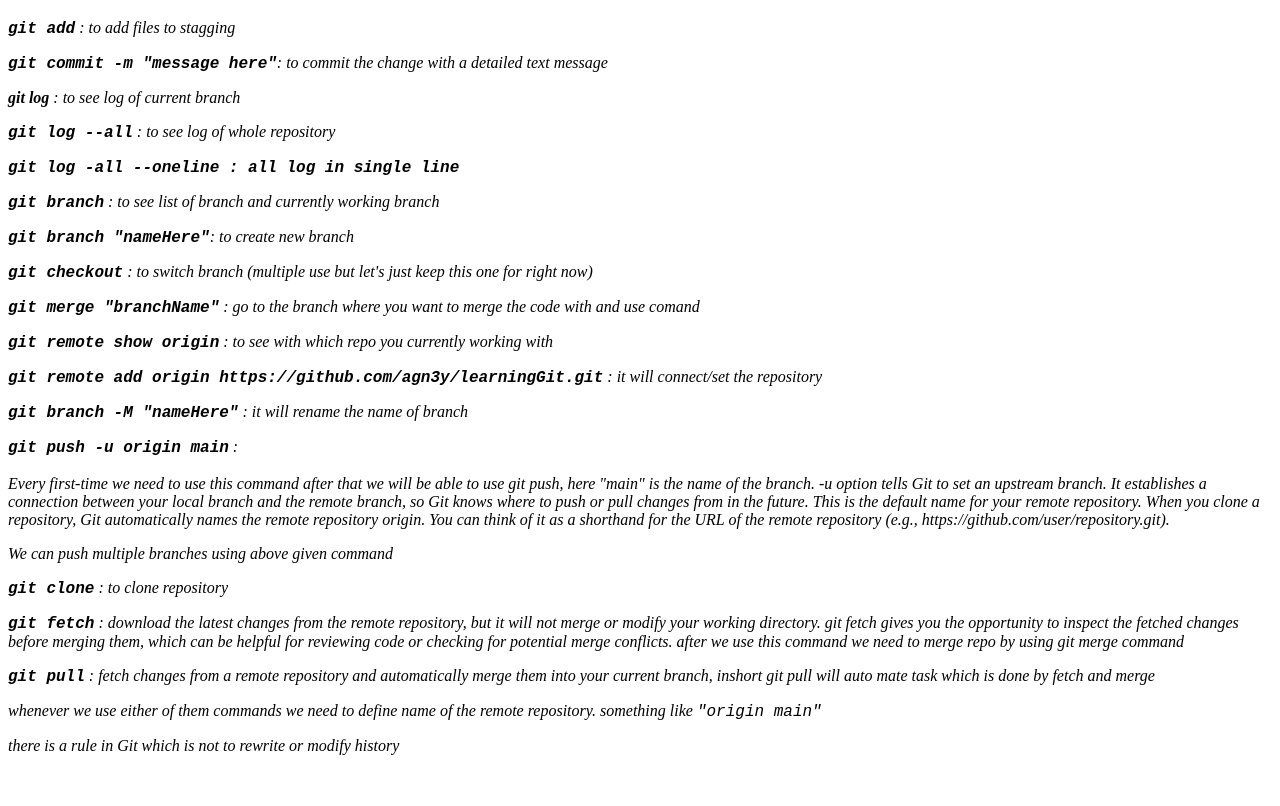
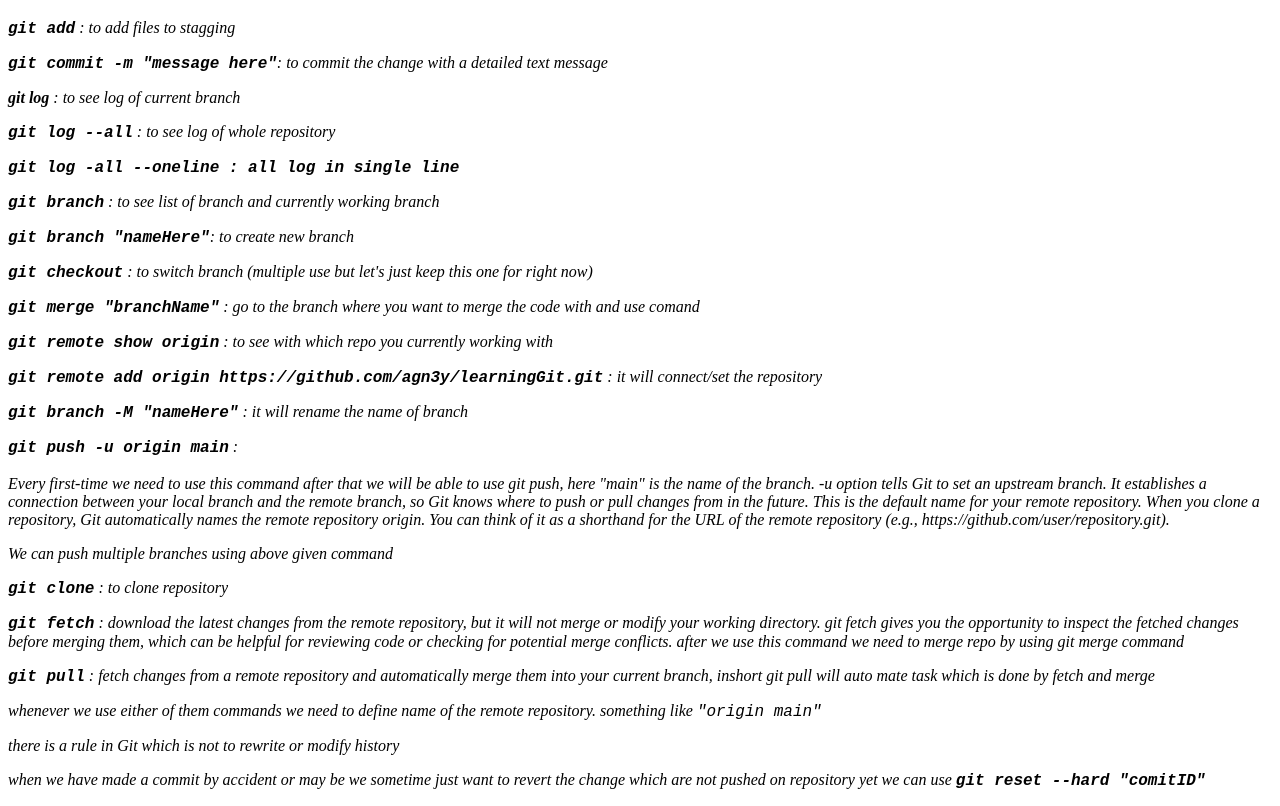
Before and after one commit to agn3y/learningGit, a plain HTML site: page index.html in a window 1280 px wide. Shown: the part 61-867 px from the top of the page. Before the commit the page ends 832 px from the top, so only its background shows below. Drawn offline with Linux system fonts and the light colour scheme; a script that the page names is missing.

Commit message:
new para and a git command

```diff
--- a/index.html
+++ b/index.html
@@ -28,7 +28,7 @@
     <p><code><strong>git pull</strong></code> : fetch changes from a remote repository and automatically merge them into your current branch, inshort git pull will auto mate task which is done by fetch and merge</p>
     <p>whenever we use either of them commands we need to define name of the remote repository. something like <code>"origin main"</code></p>
     <p>there is a rule in Git which is not to rewrite or modify history</p>
-    <p></p>
+    <p>when we have made a commit by accident or may be we sometime just want to revert the change which are not pushed on repository yet we can use <code><strong>git reset --hard "comitID"</strong></code></p>
 </body>
 
 </html>
```
